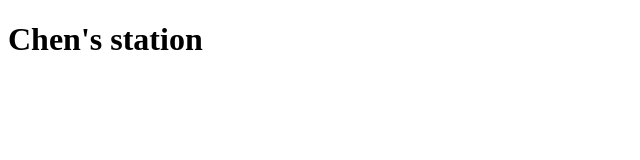
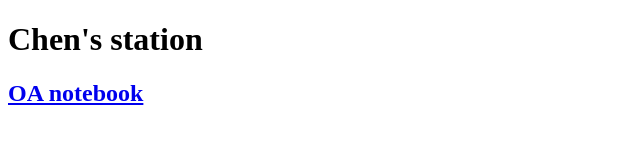
Before and after one commit to chen2369/chen2369.github.io, a plain HTML site: page index.html in a window 1280 px wide. Shown: the whole page, without its empty margins (0-640 px from the left). Drawn offline with Linux system fonts and the light colour scheme.

Commit message:
Update index.html

```diff
--- a/index.html
+++ b/index.html
@@ -7,7 +7,7 @@
 </head>
 <body>
     <h1>Chen's station</h1>
-    <h2><a href="html/try1.0.html"></a></h2>
+    <h2><a href="html/try1.0.html">OA notebook</a></h2>
 
 </body>
 </html>
```
